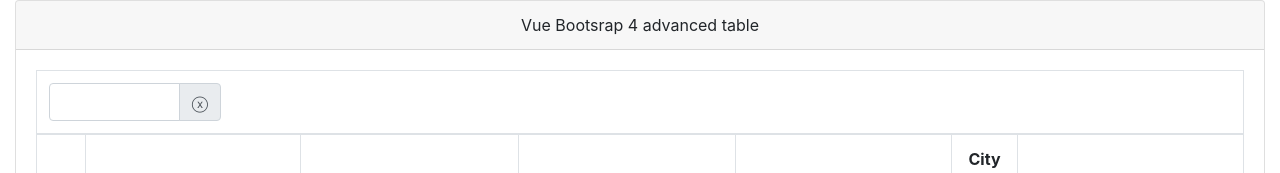
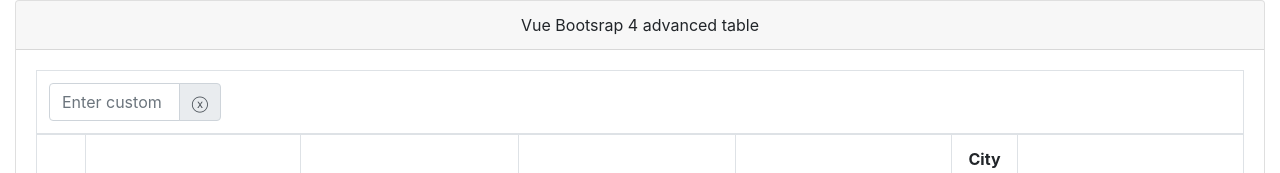
Before and after one commit to rubanraj54/vue-bootstrap4-table, a Vue app: page / in a window 1280 px wide. Shown: the top 173 px of the page. Built offline with nearby package versions, Linux system fonts and the light colour scheme; no server answers.

Commit message:
configurable global search text input

```diff
--- a/src/App.vue
+++ b/src/App.vue
@@ -82,7 +82,11 @@
                     rows_selectable: true,
                     multi_column_sort: false,
                     // highlight_row_hover_color:"grey",
-                    card_title: "Vue Bootsrap 4 advanced table"
+                    card_title: "Vue Bootsrap 4 advanced table",
+                    global_search: {
+                        placeholder: "Enter custom Search text",
+                        visibility: true
+                    }
                 }
             }
         },
--- a/src/components/VueBootstrap4Table.vue
+++ b/src/components/VueBootstrap4Table.vue
@@ -11,9 +11,9 @@
                     <thead>
                         <tr>
                             <th colspan="7">
-                                <div class="row">
+                                <div class="row" v-if="global_search.visibility">
                                     <div class="input-group col-md-2">
-                                        <input ref="global_search" type="text" class="form-control"  @keyup.stop="updateGlobalSearch($event)">
+                                        <input ref="global_search" type="text" class="form-control" :placeholder="global_search.placeholder" @keyup.stop="updateGlobalSearch($event)">
                                         <div class="input-group-append vbt-global-search-clear" @click="clearGlobalSearch">
                                             <span class="input-group-text">
                                                 <slot name="clear-simple-filter-icon">
@@ -217,6 +217,10 @@
             row_hovered: null,
             multi_column_sort:false,
             card_title: "",
+            global_search: {
+                placeholder: "Enter search text",
+                visibility: true
+            }
         };
     },
     mounted() {
@@ -279,6 +283,12 @@
             this.pagination_info = (_.has(this.config, 'pagination_info')) ? this.config.pagination_info : true;
 
             this.card_title = (_.has(this.config, 'card_title')) ? this.config.card_title : "";
+
+            if (_.has(this.config, 'global_search')) {
+                this.global_search.placeholder = (_.has(this.config.global_search, 'placeholder')) ? this.config.global_search.placeholder : "Enter Search text";
+                this.global_search.visibility = (_.has(this.config.global_search, 'visibility')) ? this.config.global_search.visibility : true;
+            }
+
         },
 
         initialSort() {
```
